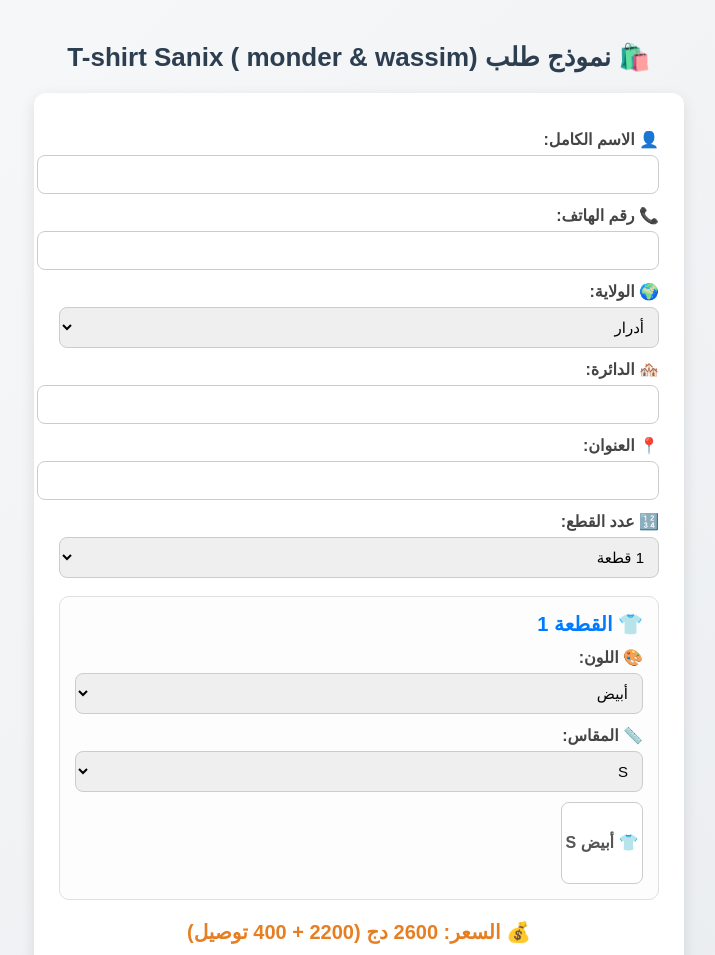
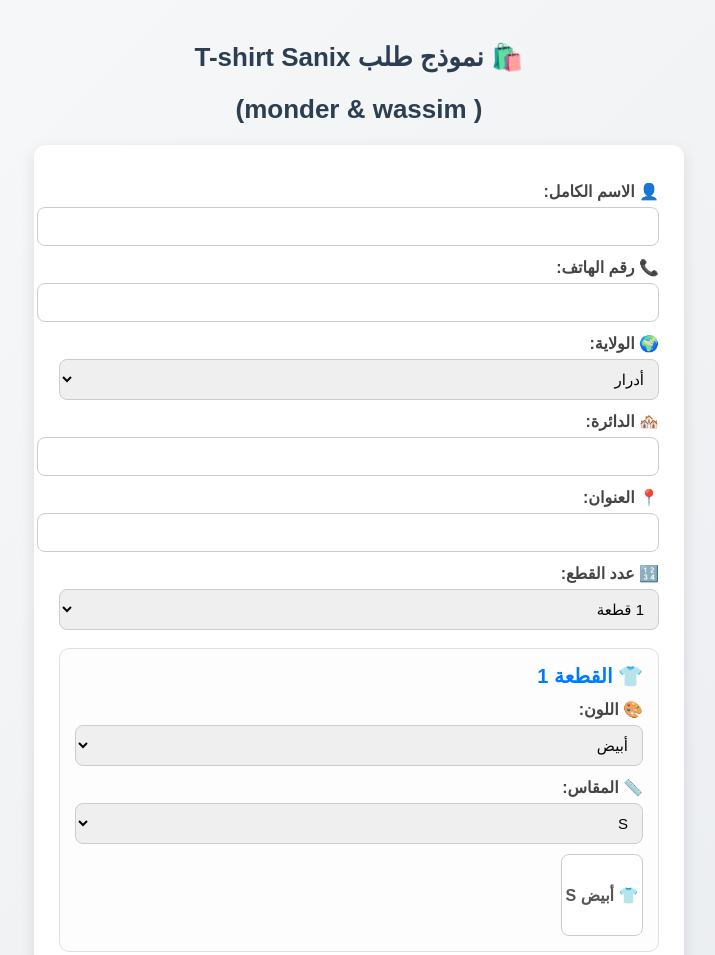
Before and after one commit to Ahcene43/Orde.T-shirt, a plain HTML site: page index.html in a window 1280 px wide. Shown: the top 955 px of the page, without its empty margins (281-996 px from the left). Drawn offline with Linux system fonts and the light colour scheme.

Commit message:
Update index.html

```diff
--- a/index.html
+++ b/index.html
@@ -33,7 +33,8 @@ button:hover { background:linear-gradient(90deg,#218838,#1e7e34); transform:scal
 </style>
 </head>
 <body>
-<h2>🛍️ نموذج طلب T-shirt Sanix ( monder & wassim) </h2>
+<h2>🛍️ نموذج طلب T-shirt Sanix  </h2>
+  <h2> ( monder & wassim) </h2>
 <form id="orderForm">
 <label>👤 الاسم الكامل:</label>
 <input type="text" name="name" required>
```
